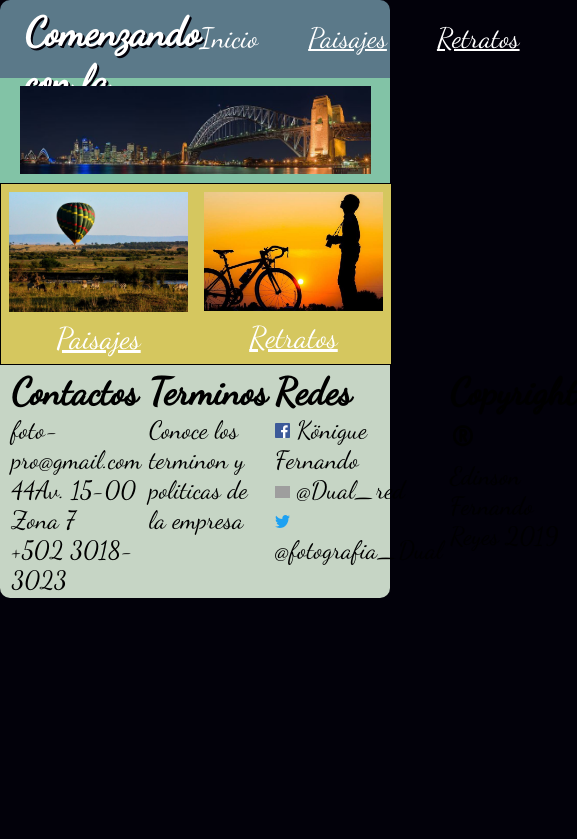
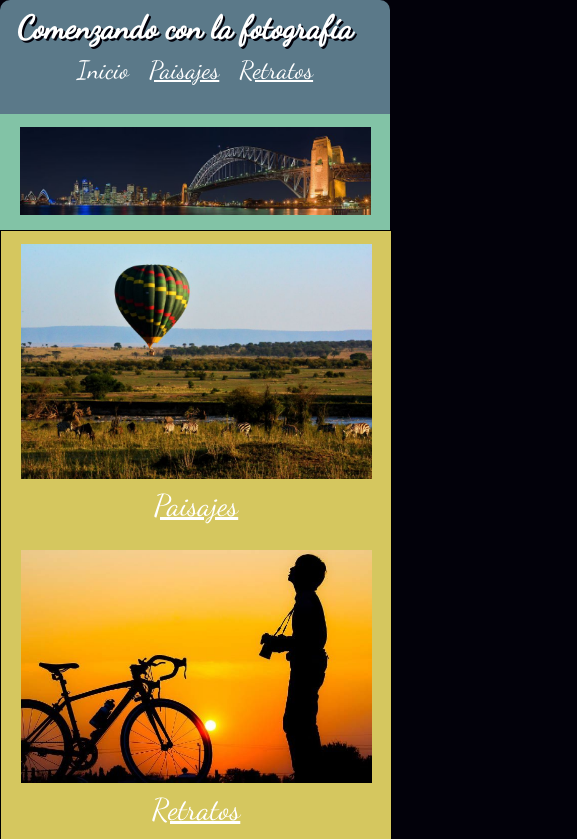
Before and after one commit to EdinsonFR/Fotografia, a plain HTML site: page index.html in a window 390 px wide. Shown: the top 839 px of the page, 577 px wide, since content can reach past the window. Drawn offline with Linux system fonts and the light colour scheme; grey boxes are pictures that could not be loaded.

Commit message:
agregacion de diseño adaptativo

```diff
--- a/css/estilos.css
+++ b/css/estilos.css
@@ -9,45 +9,50 @@
   color: white;
 }
 body{
+  width: 900px;
+  margin: 0 auto;
   background:  #02010a;
 }
 /* cabecera */
 .header{
-  padding-top: 8px;
-  height: 70px;
+  width: 100%;
+  height: 50px;
   background: #5b7989;
+  padding-top: 0.9%;
   display: flex;
   justify-content: space-between;
   border-radius: 10px 10px 0 0;
 }
 .header h1{
   margin-left: 25px;
-  font-size: 40px;
+  font-size: 32px;
   text-shadow: 2px 2px #02010a;
 }
-.header ul{
-  margin-right: -25px;
+.menu ul {
   list-style: none;
   display: flex;
+  justify-content: flex-end;
 }
-.header ul li{
-  margin-right: 50px;
-  font-size: 28px;
-  margin-top: 13px;
+.menu ul li{
+  margin-top: 3%;
+  margin-right: 16%;
+}
+.menu ul li{
+  font-size: 25px;
 }
 .Sin{
   text-decoration: none;
 }
 /* imagen cnetral */
 .cont{
+  padding-top: 13.5px;
+  padding-bottom: 11px;
+  text-align: center;
   width: 100%;
   background: #82c3a6;
 }
 .img1{
   width: 90%;
-  margin-left: 5%;
-  padding-top: 2%;
-  padding-bottom: 1.5%;
 }
 /*  movimiento de imagen  */
 .img2:hover{
@@ -84,29 +89,34 @@ body{
   background: #d5c75f;
   border: 1px solid black;
   display: flex;
+  text-align: center;
 }
 .izquierda, .derecha{
-  margin: 2%;
-  padding: 0;
   font-size: 30px;
+  padding: 3.5%;
   text-align: center;
-  width: 46%;
+  width: 400px;
 }
 .izquierda img, .derecha img{
   width: 100%;
 }
 /* pie de pagina */
 .pie{
+  width: 100%;
   border-radius: 0 0 10px 10px;
-  justify-content: space-between;
-  padding: 1%;
-  font-size: 25px;
+  font-size: 20px;
   background:  #C6d5c5;
+}
+.contactos{
   display: flex;
+  justify-content: space-around;
+}
+.contactos ul li img{
+  width: 15%;
 }
 .pie ul{
-  margin-left: 2%;
-  width: 350px;
+  padding-bottom: 2%;
+  width: 180px;
   list-style: none;
 }
 .pie ul li{
@@ -120,5 +130,68 @@ body{
 }
 /*   diseño adaptativo*/
 @media screen and (max-width: 900px){
-
-}
+  *{
+    padding: 0;
+    margin: 0;
+  }
+  body{
+    width: 100%;
+  }
+  /*  cabecera */
+  .header h1{
+    margin-left: -20px;
+    padding-top: 5px;
+    text-align: center;
+  }
+  .header{
+    height: 110px;
+    display: block;
+  }
+  .menu ul{
+    padding: 0;
+    margin: 0;
+    justify-content: center;
+  }
+  nav{
+    margin-left: -20px;
+  }
+  .menu ul li{
+    margin: 0;
+    padding: 0;
+    padding-left: 20px;
+    margin-top: 8px;
+  }
+  .menu h1{
+    font-size: 50px;
+  }
+  .cont1{
+    width: 100%;
+    margin: 0;
+    padding: 0;
+    display: block;
+  }
+  .izquierda, .derecha{
+    width: 90%;
+    margin: 0 auto;
+  }
+  /*  pie de pagina*/
+  .pie{
+    font-size: 20px;
+    text-align: left;
+  }
+  .pie ul li img{
+    width: 6%;
+  }
+  .pie ul{
+    width: 100%;
+  }
+  .contactos{
+    display: block;
+    padding-left: 8%;
+  }
+  .contactos ul{
+    padding-top: 5%;
+  }
+  .contactos ul li img{
+    width: 4%;
+  }
--- a/css/estilos1.css
+++ b/css/estilos1.css
@@ -9,31 +9,36 @@
   color: white;
 }
 body{
+  width: 900px;
+  margin: 0 auto;
   background:  #02010a;
 }
 /* cabecera */
 .header{
-  padding-top: 8px;
-  height: 70px;
+  width: 100%;
+  height: 50px;
   background: #5b7989;
+  padding-top: 0.9%;
   display: flex;
   justify-content: space-between;
   border-radius: 10px 10px 0 0;
 }
 .header h1{
   margin-left: 25px;
-  font-size: 40px;
+  font-size: 32px;
   text-shadow: 2px 2px #02010a;
 }
-.header ul{
-  margin-right: -25px;
+.menu ul {
   list-style: none;
   display: flex;
+  justify-content: flex-end;
 }
-.header ul li{
-  margin-right: 50px;
-  font-size: 28px;
-  margin-top: 13px;
+.menu ul li{
+  margin-top: 3%;
+  margin-right: 16%;
+}
+.menu ul li{
+  font-size: 25px;
 }
 .Sin{
   text-decoration: none;
@@ -66,18 +71,22 @@ body{
   -ms-filter: grayscale(100%);
   filter: grayscale(100%);
 }
-/*pie de pagina*/
+/* pie de pagina */
 .pie{
+  width: 100%;
   border-radius: 0 0 10px 10px;
-  justify-content: space-between;
-  padding: 1%;
-  font-size: 25px;
+  font-size: 20px;
   background:  #C6d5c5;
+}
+.contactos{
   display: flex;
+  justify-content: space-around;
+}
+.contactos ul li img{
+  width: 15%;
 }
 .pie ul{
-  margin-left: 2%;
-  width: 350px;
+  width: 180px;
   list-style: none;
 }
 .pie ul li{
@@ -89,3 +98,69 @@ body{
 .i1, .i2, .i3{
   width: 9%;
 }
+/*   diseño adaptativo*/
+@media screen and (max-width: 900px){
+  *{
+    padding: 0;
+    margin: 0;
+  }
+  body{
+    width: 100%;
+  }
+  /*  cabecera */
+  .header h1{
+    margin-left: -20px;
+    padding-top: 5px;
+    text-align: center;
+  }
+  .header{
+    height: 110px;
+    display: block;
+  }
+  .menu ul{
+    padding: 0;
+    margin: 0;
+    justify-content: center;
+  }
+  nav{
+    margin-left: -20px;
+  }
+  .menu ul li{
+    margin: 0;
+    padding: 0;
+    padding-left: 20px;
+    margin-top: 8px;
+  }
+  .menu h1{
+    font-size: 50px;
+  }
+/*  imagenes   */
+.cont{
+  width: 100%;
+  display: block;
+}
+.cont img{
+  width: 90%;
+  margin: 5%;
+}
+  /*  pie de pagina*/
+  .pie{
+    font-size: 20px;
+    text-align: left;
+  }
+  .pie ul li img{
+    width: 6%;
+  }
+  .pie ul{
+    width: 100%;
+  }
+  .contactos{
+    display: block;
+    padding-left: 8%;
+  }
+  .contactos ul{
+    padding-top: 5%;
+  }
+  .contactos ul li img{
+    width: 4%;
+  }
--- a/index.html
+++ b/index.html
@@ -1,7 +1,8 @@
 <!DOCTYPE html>
 <html>
   <head>
-    <meta charset="utf-8" content="width:device-width, user-scalable=no">
+    <meta charset="utf-8">
+    <meta name="viewport" content="width=device-width, initial-scale=1.0">
     <title>Fotografia para Principiantes</title>
     <link rel="stylesheet" href="css/estilos.css">
   </head>
@@ -9,11 +10,13 @@
     <thead>
       <div class="header">
         <h1>Comenzando con la fotografía</h1>
+        <nav class="menu">
           <ul>
             <li><a href="index.html" class="Sin">Inicio</a></li>
             <li><a href="paisajes.html">Paisajes</a></li>
             <li><a href="retratos.html">Retratos</a></li>
           </ul>
+        </nav>
       </div>
     </thead>
     <div class="cont">
@@ -30,7 +33,8 @@
       </div>
     </div>
     <footer class="pie">
-      <ul class="contactos">
+      <div class="contactos">
+        <ul>
           <li><h2 class="color">Contactos</h2></li>
           <li>foto-pro@gmail.com</li>
           <li>44Av. 15-00 Zona 7</li>
@@ -46,10 +50,11 @@
           <li><img src="img/insta.svg" alt="instagram" class="i2"> @Dual_red</li>
           <li><img src="img/twiter.svg" alt="twitter" class="i3"> @fotografia_Dual</li>
         </ul>
-      <ul>
+        <ul class="copy">
           <li><h2 class="color">Copyright ®</h2></li>
           <li>Edinson Fernando Reyes 2019</li>
         </ul>
+      </div>
     </footer>
   </body>
 </html>
```
Also changed, not shown: paisajes.html (+8 -5 lines), retratos.html (+8 -3 lines). Lines whose indentation alone changed are shown as unchanged.
